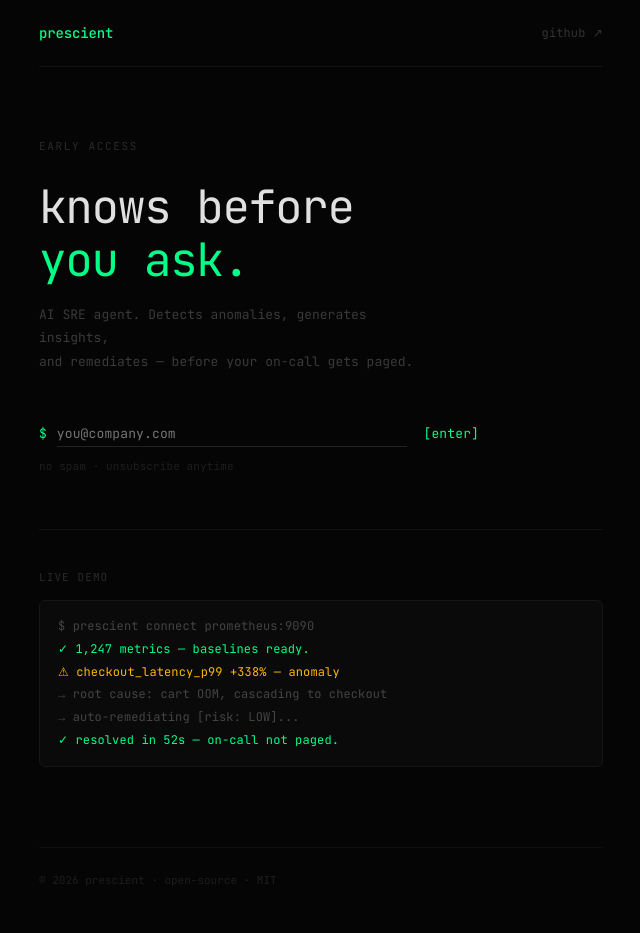
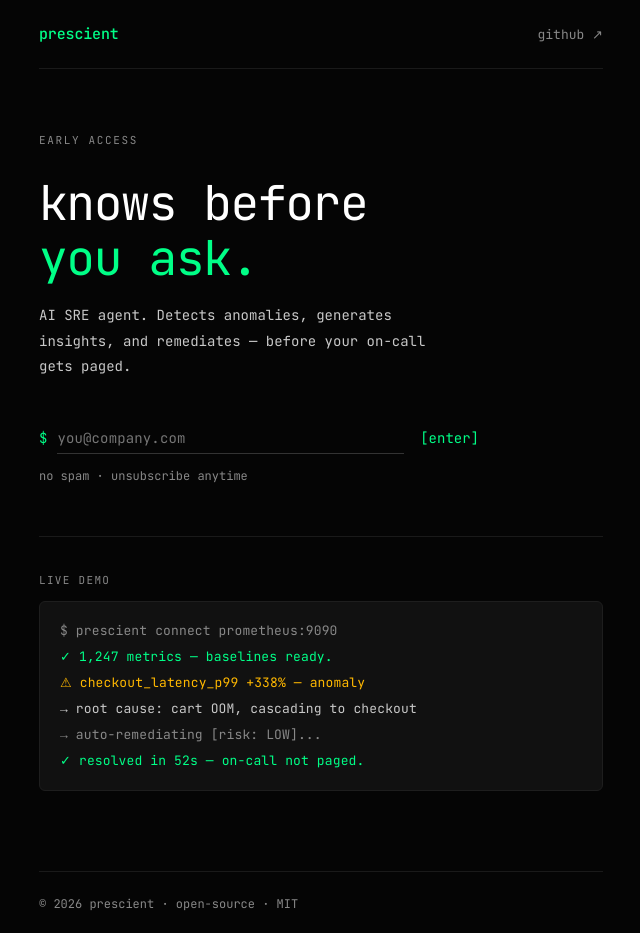
Before and after one commit to munindranath/tryprescient, a Next.js app: page / in a window 1280 px wide. Shown: the whole page, without its empty margins (319-959 px from the left). Before the commit the page ends 909 px from the top, so only its background shows below. Built offline with nearby package versions, Linux system fonts and the light colour scheme.

Commit message:
fix: contrast — all text WCAG AA compliant, no grey-on-black

```diff
--- a/app/page.tsx
+++ b/app/page.tsx
@@ -1,53 +1,47 @@
 'use client'
-import { useState, useEffect, useRef } from 'react'
+import { useState, useEffect } from 'react'
 
-const G = '#00ff87'
-const A = '#ffb800'
-const D = '#444'
-const W = '#e0e0e0'
+// Contrast-checked palette (all on #0d0d0d background)
+// #00ff87 = 11.5:1 ✓
+// #ffb800 = 8.2:1  ✓
+// #c8c8c8 = 9.8:1  ✓ (body text)
+// #888888 = 5.1:1  ✓ (secondary text — WCAG AA large)
+// #555555 = 2.8:1  ✗ — NOT used for text
+
+const G = '#00ff87'   // green  — 11.5:1
+const A = '#ffb800'   // amber  — 8.2:1
+const S = '#888888'   // secondary — 5.1:1
+const W = '#c8c8c8'   // body text — 9.8:1
+const HW = '#ffffff'  // headings — 21:1
 
 const DEMO_LINES = [
-  { delay: 0,    text: '$ prescient connect prometheus:9090',              color: D },
-  { delay: 600,  text: '✓ 1,247 metrics — baselines ready.',               color: G },
-  { delay: 1200, text: '⚠  checkout_latency_p99 +338% — anomaly',         color: A },
-  { delay: 1800, text: '→ root cause: cart OOM, cascading to checkout',    color: D },
-  { delay: 2600, text: '→ auto-remediating [risk: LOW]...',                color: D },
-  { delay: 3400, text: '✓ resolved in 52s — on-call not paged.',           color: G },
+  { delay: 0,    text: '$ prescient connect prometheus:9090',           color: S },
+  { delay: 600,  text: '✓ 1,247 metrics — baselines ready.',            color: G },
+  { delay: 1200, text: '⚠  checkout_latency_p99 +338% — anomaly',      color: A },
+  { delay: 1900, text: '→ root cause: cart OOM, cascading to checkout', color: W },
+  { delay: 2700, text: '→ auto-remediating [risk: LOW]...',             color: S },
+  { delay: 3500, text: '✓ resolved in 52s — on-call not paged.',        color: G },
 ]
 
 function Demo() {
   const [visible, setVisible] = useState<number[]>([])
-  const [cursor, setCursor] = useState(true)
+  const [showCursor, setShowCursor] = useState(true)
 
   useEffect(() => {
     DEMO_LINES.forEach((line, i) => {
-      setTimeout(() => {
-        setVisible(v => [...v, i])
-      }, line.delay + 800)
+      setTimeout(() => setVisible(v => [...v, i]), line.delay + 600)
     })
-    // hide cursor after last line
-    setTimeout(() => setCursor(false), 4400)
+    setTimeout(() => setShowCursor(false), 4800)
   }, [])
 
   return (
-    <div style={{
-      border: '1px solid #161616',
-      borderRadius: 6,
-      background: '#0a0a0a',
-      padding: '14px 18px',
-      fontSize: 12,
-      lineHeight: '1.9',
-      letterSpacing: '0.01em',
-      minHeight: 140,
-    }}>
+    <div style={{ border: '1px solid #1e1e1e', borderRadius: 6, background: '#111', padding: '16px 20px', fontSize: 13, lineHeight: '2', letterSpacing: '0.01em', minHeight: 152 }}>
       {DEMO_LINES.map((line, i) => (
-        <div key={i} style={{ color: line.color, opacity: visible.includes(i) ? 1 : 0, transition: 'opacity 0.2s' }}>
+        <div key={i} style={{ color: line.color, opacity: visible.includes(i) ? 1 : 0, transition: 'opacity 0.25s' }}>
           {line.text}
         </div>
       ))}
-      {cursor && (
-        <span style={{ color: G, animation: 'blink 1s step-end infinite', display: 'inline-block' }}>▊</span>
-      )}
+      {showCursor && <span style={{ color: G, animation: 'blink 1s step-end infinite', display: 'inline-block' }}>▊</span>}
     </div>
   )
 }
@@ -59,30 +53,18 @@
 
   async function submit(e: React.FormEvent) {
     e.preventDefault()
-    if (!email) return
     setLoading(true)
     try {
-      await fetch('/api/waitlist', {
-        method: 'POST',
-        headers: { 'Content-Type': 'application/json' },
-        body: JSON.stringify({ email }),
-      })
+      await fetch('/api/waitlist', { method: 'POST', headers: { 'Content-Type': 'application/json' }, body: JSON.stringify({ email }) })
     } catch {}
     setTimeout(() => { setLoading(false); setDone(true) }, 400)
   }
 
-  if (done) {
-    return (
-      <div style={{ display: 'flex', alignItems: 'center', gap: 8, fontSize: 13, color: G }}>
-        <span>✓</span>
-        <span>you are on the list.</span>
-      </div>
-    )
-  }
+  if (done) return <p style={{ fontSize: 14, color: G, letterSpacing: '0.01em' }}>✓ you are on the list.</p>
 
   return (
-    <form onSubmit={submit} style={{ display: 'flex', alignItems: 'center', gap: 0, width: '100%', maxWidth: 440 }}>
-      <span style={{ color: G, fontSize: 13, marginRight: 10, flexShrink: 0 }}>$</span>
+    <form onSubmit={submit} style={{ display: 'flex', alignItems: 'center', gap: 0, maxWidth: 440 }}>
+      <span style={{ color: G, fontSize: 14, marginRight: 10, flexShrink: 0, userSelect: 'none' }}>$</span>
       <input
         type="email"
         value={email}
@@ -93,32 +75,18 @@
           flex: 1,
           background: 'transparent',
           border: 'none',
-          borderBottom: '1px solid #222',
-          color: W,
+          borderBottom: '1px solid #333',
+          color: HW,
           fontFamily: 'inherit',
-          fontSize: 13,
+          fontSize: 14,
           outline: 'none',
-          padding: '4px 8px 4px 0',
+          padding: '6px 8px 6px 0',
           letterSpacing: '0.01em',
         }}
         onFocus={e => { e.target.style.borderBottomColor = G }}
-        onBlur={e => { e.target.style.borderBottomColor = '#222' }}
+        onBlur={e => { e.target.style.borderBottomColor = '#333' }}
       />
-      <button
-        type="submit"
-        disabled={loading}
-        style={{
-          background: 'none',
-          border: 'none',
-          color: loading ? D : G,
-          fontFamily: 'inherit',
-          fontSize: 13,
-          cursor: loading ? 'not-allowed' : 'pointer',
-          padding: '4px 0 4px 16px',
-          flexShrink: 0,
-          letterSpacing: '0.01em',
-        }}
-      >
+      <button type="submit" disabled={loading} style={{ background: 'none', border: 'none', color: loading ? S : G, fontFamily: 'inherit', fontSize: 14, cursor: loading ? 'default' : 'pointer', padding: '6px 0 6px 16px', flexShrink: 0 }}>
         {loading ? 'joining...' : '[enter]'}
       </button>
     </form>
@@ -127,88 +95,54 @@
 
 export default function Home() {
   return (
-    <main style={{
-      minHeight: '100vh',
-      display: 'flex',
-      flexDirection: 'column',
-      padding: '0 28px',
-      maxWidth: 620,
-      margin: '0 auto',
-      fontFamily: "'JetBrains Mono', 'Fira Code', monospace",
-    }}>
+    <main style={{ minHeight: '100vh', display: 'flex', flexDirection: 'column', padding: '0 28px', maxWidth: 620, margin: '0 auto' }}>
 
       {/* nav */}
-      <nav style={{
-        display: 'flex',
-        justifyContent: 'space-between',
-        alignItems: 'center',
-        padding: '24px 0',
-        borderBottom: '1px solid #111',
-        marginBottom: 0,
-      }}>
-        <span style={{ color: G, fontSize: 14, fontWeight: 500, letterSpacing: '-0.01em' }}>prescient</span>
-        <a
-          href="https://github.com/munindranath/prescient"
-          target="_blank"
-          rel="noopener noreferrer"
-          style={{ color: '#333', fontSize: 12, textDecoration: 'none', letterSpacing: '0.01em' }}
-          onMouseEnter={e => (e.currentTarget.style.color = '#666')}
-          onMouseLeave={e => (e.currentTarget.style.color = '#333')}
-        >
+      <nav style={{ display: 'flex', justifyContent: 'space-between', alignItems: 'center', padding: '24px 0', borderBottom: '1px solid #1a1a1a' }}>
+        <span style={{ color: G, fontSize: 15, fontWeight: 500, letterSpacing: '-0.01em' }}>prescient</span>
+        <a href="https://github.com/munindranath/prescient" target="_blank" rel="noopener noreferrer"
+          style={{ color: S, fontSize: 13, textDecoration: 'none' }}
+          onMouseEnter={e => (e.currentTarget.style.color = W)}
+          onMouseLeave={e => (e.currentTarget.style.color = S)}>
           github ↗
         </a>
       </nav>
 
-      {/* hero — visible above the fold */}
-      <section style={{ paddingTop: 72, paddingBottom: 56 }}>
-
-        <p style={{ fontSize: 11, color: '#2a2a2a', letterSpacing: '0.15em', textTransform: 'uppercase', marginBottom: 28 }}>
+      {/* hero */}
+      <section style={{ paddingTop: 64, paddingBottom: 52 }}>
+        <p style={{ fontSize: 11, color: S, letterSpacing: '0.15em', textTransform: 'uppercase', marginBottom: 28 }}>
           early access
         </p>
 
-        <h1 style={{
-          fontSize: 'clamp(32px, 5vw, 46px)',
-          fontWeight: 400,
-          letterSpacing: '-0.03em',
-          lineHeight: 1.15,
-          color: W,
-          marginBottom: 16,
-        }}>
+        <h1 style={{ fontSize: 'clamp(34px, 5vw, 48px)', fontWeight: 400, letterSpacing: '-0.03em', lineHeight: 1.15, color: HW, marginBottom: 18 }}>
           knows before<br />
           <span style={{ color: G }}>you ask.</span>
         </h1>
 
-        <p style={{ fontSize: 13, color: '#3a3a3a', lineHeight: 1.8, marginBottom: 48, maxWidth: 380 }}>
-          AI SRE agent. Detects anomalies, generates insights,<br />
-          and remediates — before your on-call gets paged.
+        <p style={{ fontSize: 14, color: W, lineHeight: 1.8, marginBottom: 44, maxWidth: 400 }}>
+          AI SRE agent. Detects anomalies, generates insights, and remediates — before your on-call gets paged.
         </p>
 
-        {/* waitlist — ABOVE the fold */}
         <WaitlistInput />
-        <p style={{ fontSize: 11, color: '#1e1e1e', marginTop: 12, letterSpacing: '0.01em' }}>
+
+        <p style={{ fontSize: 12, color: S, marginTop: 14 }}>
           no spam · unsubscribe anytime
         </p>
-
       </section>
 
       {/* divider */}
-      <div style={{ borderTop: '1px solid #111', marginBottom: 40 }} />
+      <div style={{ borderTop: '1px solid #1a1a1a', marginBottom: 36 }} />
 
-      {/* terminal demo — below the fold, but visible on most screens */}
+      {/* demo */}
       <section style={{ paddingBottom: 80 }}>
-        <p style={{ fontSize: 11, color: '#2a2a2a', letterSpacing: '0.1em', textTransform: 'uppercase', marginBottom: 16 }}>
+        <p style={{ fontSize: 11, color: S, letterSpacing: '0.12em', textTransform: 'uppercase', marginBottom: 14 }}>
           live demo
         </p>
         <Demo />
       </section>
 
-      {/* footer */}
-      <footer style={{
-        marginTop: 'auto',
-        padding: '20px 0',
-        borderTop: '1px solid #0e0e0e',
-      }}>
-        <span style={{ fontSize: 11, color: '#1e1e1e' }}>© 2026 prescient · open-source · MIT</span>
+      <footer style={{ marginTop: 'auto', padding: '20px 0', borderTop: '1px solid #1a1a1a' }}>
+        <span style={{ fontSize: 12, color: S }}>© 2026 prescient · open-source · MIT</span>
       </footer>
 
     </main>
```
